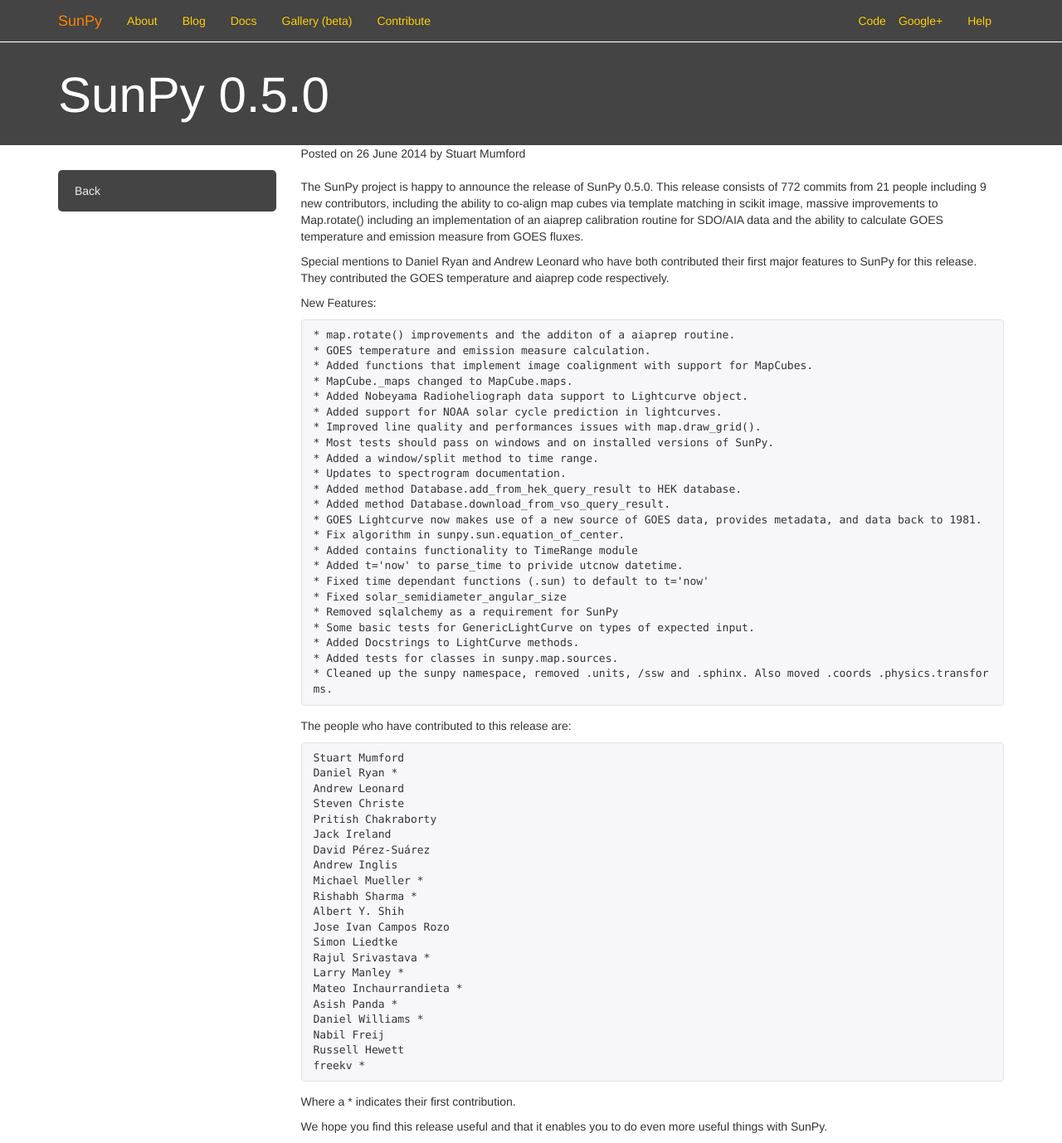
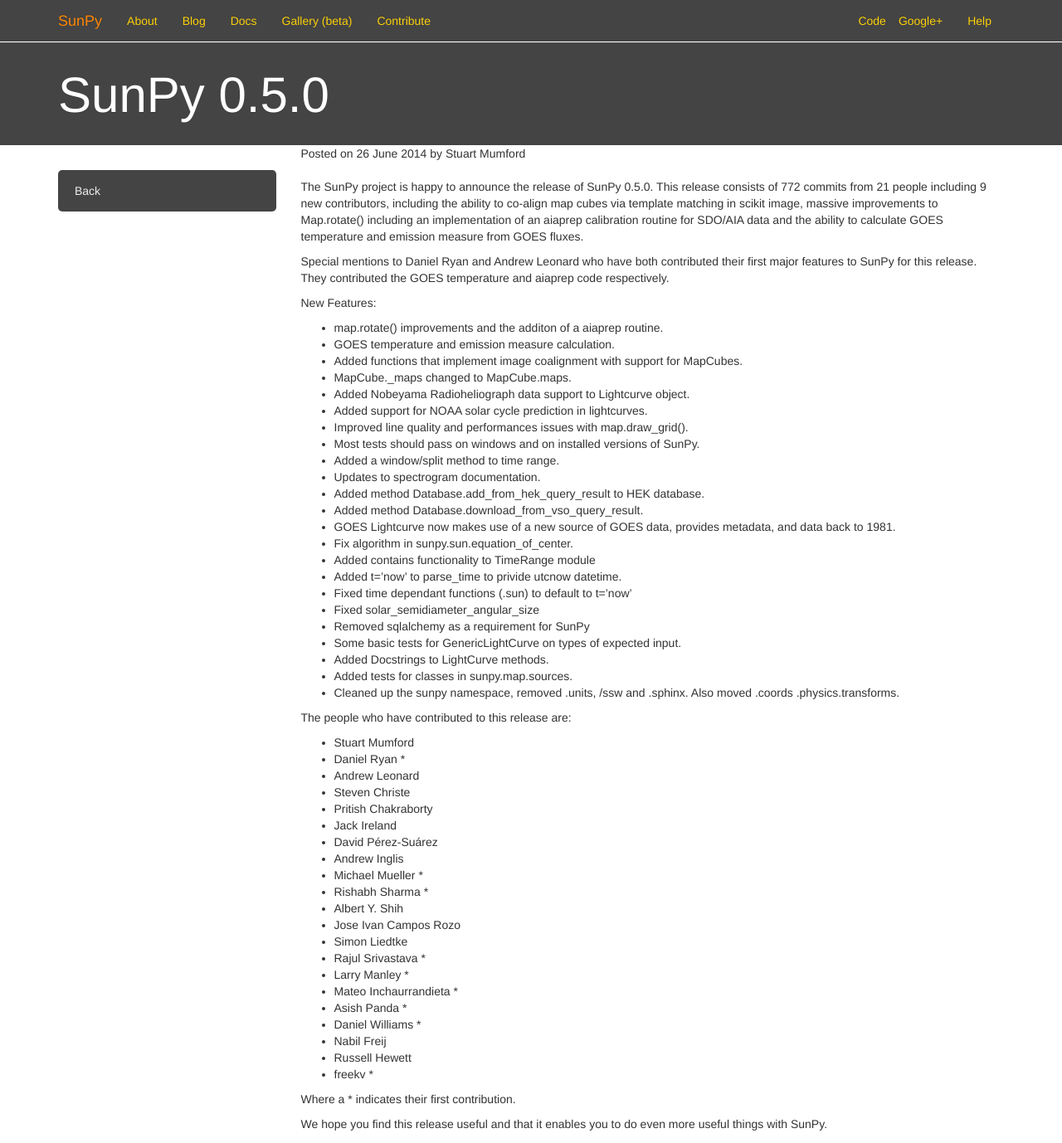
Before and after one commit to sunpy/sunpy.org, a Jekyll site: the page built from _posts/2014-06-26-SunPy-0.5.md, in a window 1280 px wide and 1378 px high. Shown: the whole window at 83% size. Built offline with Jekyll 4.4.1, drawn with Linux system fonts in a browser that asks for light colours; nearby versions of some CDN libraries; Markdown is read by kramdown in place of the engine named in the settings; comment, search, counter and statistics services are not loaded.

Commit message:
more fancy formatting

```diff
--- a/_posts/2014-06-26-SunPy-0.5.md
+++ b/_posts/2014-06-26-SunPy-0.5.md
@@ -17,53 +17,53 @@
 
 New Features:
 
-    * map.rotate() improvements and the additon of a aiaprep routine.
-    * GOES temperature and emission measure calculation.
-    * Added functions that implement image coalignment with support for MapCubes.
-    * MapCube._maps changed to MapCube.maps.
-    * Added Nobeyama Radioheliograph data support to Lightcurve object.
-    * Added support for NOAA solar cycle prediction in lightcurves.
-    * Improved line quality and performances issues with map.draw_grid().
-    * Most tests should pass on windows and on installed versions of SunPy.
-    * Added a window/split method to time range.
-    * Updates to spectrogram documentation.
-    * Added method Database.add_from_hek_query_result to HEK database.
-    * Added method Database.download_from_vso_query_result.
-    * GOES Lightcurve now makes use of a new source of GOES data, provides metadata, and data back to 1981.
-    * Fix algorithm in sunpy.sun.equation_of_center.
-    * Added contains functionality to TimeRange module
-    * Added t='now' to parse_time to privide utcnow datetime.
-    * Fixed time dependant functions (.sun) to default to t='now'
-    * Fixed solar_semidiameter_angular_size
-    * Removed sqlalchemy as a requirement for SunPy
-    * Some basic tests for GenericLightCurve on types of expected input.
-    * Added Docstrings to LightCurve methods.
-    * Added tests for classes in sunpy.map.sources.
-    * Cleaned up the sunpy namespace, removed .units, /ssw and .sphinx. Also moved .coords .physics.transforms.
+* map.rotate() improvements and the additon of a aiaprep routine.
+* GOES temperature and emission measure calculation.
+* Added functions that implement image coalignment with support for MapCubes.
+* MapCube._maps changed to MapCube.maps.
+* Added Nobeyama Radioheliograph data support to Lightcurve object.
+* Added support for NOAA solar cycle prediction in lightcurves.
+* Improved line quality and performances issues with map.draw_grid().
+* Most tests should pass on windows and on installed versions of SunPy.
+* Added a window/split method to time range.
+* Updates to spectrogram documentation.
+* Added method Database.add_from_hek_query_result to HEK database.
+* Added method Database.download_from_vso_query_result.
+* GOES Lightcurve now makes use of a new source of GOES data, provides metadata, and data back to 1981.
+* Fix algorithm in sunpy.sun.equation_of_center.
+* Added contains functionality to TimeRange module
+* Added t='now' to parse_time to privide utcnow datetime.
+* Fixed time dependant functions (.sun) to default to t='now'
+* Fixed solar_semidiameter_angular_size
+* Removed sqlalchemy as a requirement for SunPy
+* Some basic tests for GenericLightCurve on types of expected input.
+* Added Docstrings to LightCurve methods.
+* Added tests for classes in sunpy.map.sources.
+* Cleaned up the sunpy namespace, removed .units, /ssw and .sphinx. Also moved .coords .physics.transforms.
 
 The people who have contributed to this release are:
 
-    Stuart Mumford
-    Daniel Ryan *
-    Andrew Leonard
-    Steven Christe
-    Pritish Chakraborty
-    Jack Ireland
-    David Pérez-Suárez
-    Andrew Inglis
-    Michael Mueller *
-    Rishabh Sharma *
-    Albert Y. Shih
-    Jose Ivan Campos Rozo
-    Simon Liedtke
-    Rajul Srivastava *
-    Larry Manley *
-    Mateo Inchaurrandieta *
-    Asish Panda *
-    Daniel Williams *
-    Nabil Freij
-    Russell Hewett
-    freekv *
+* Stuart Mumford
+* Daniel Ryan *
+* Andrew Leonard
+* Steven Christe
+* Pritish Chakraborty
+* Jack Ireland
+* David Pérez-Suárez
+* Andrew Inglis
+* Michael Mueller *
+* Rishabh Sharma *
+* Albert Y. Shih
+* Jose Ivan Campos Rozo
+* Simon Liedtke
+* Rajul Srivastava *
+* Larry Manley *
+* Mateo Inchaurrandieta *
+* Asish Panda *
+* Daniel Williams *
+* Nabil Freij
+* Russell Hewett
+* freekv *
 
 Where a * indicates their first contribution.
 
```
Also changed, not shown: _posts/2015-08-04-SunPy-06.md (renamed from _posts/2015-08-04-SunPy-05.md, +4 -5 lines), _posts/2015-09-30-SunPy-061.md (+2 -2 lines).
